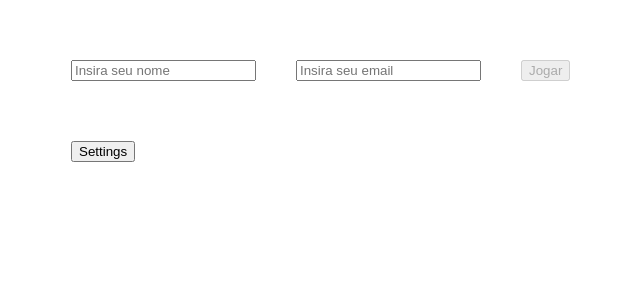
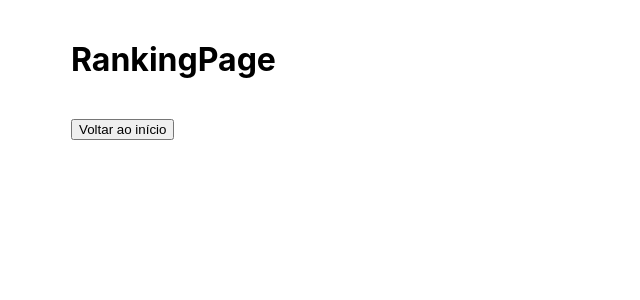
Before and after one commit to israelnazareth/trivia-react-redux-project, a React (Create React App) app: page /ranking in a window 1280 px wide. Shown: the top 300 px of the page, without its empty margins (9-649 px from the left). Built offline with nearby package versions, Linux system fonts and the light colour scheme.

Commit message:
Requisito 16 e 18: Completos

```diff
--- a/src/components/Routes.js
+++ b/src/components/Routes.js
@@ -4,6 +4,7 @@ import Login from '../pages/Login';
 import Mainpage from '../pages/Mainpage';
 import Settings from '../pages/Settings';
 import Feedback from '../pages/Feedback';
+import Ranking from '../pages/Ranking';
 
 export default class Routes extends Component {
   render() {
@@ -12,6 +13,7 @@ export default class Routes extends Component {
         <Route path="/settings" component={ Settings } />
         <Route path="/gameplay" component={ Mainpage } />
         <Route path="/feedback" component={ Feedback } />
+        <Route path="/ranking" component={ Ranking } />
         <Route path="/" component={ Login } />
       </Switch>
     );
--- a/src/pages/Feedback.js
+++ b/src/pages/Feedback.js
@@ -24,6 +24,13 @@ export default class Feedback extends Component {
         >
           Jogar novamente
         </button>
+        <button
+          type="button"
+          data-testid="btn-ranking"
+          onClick={ () => history.push('/ranking') }
+        >
+          Ranking
+        </button>
       </div>
     );
   }
--- /dev/null
+++ b/src/pages/Ranking.js
@@ -0,0 +1,28 @@
+import React, { Component } from 'react';
+import PropTypes from 'prop-types';
+
+class Ranking extends Component {
+  render() {
+    const { history } = this.props;
+    return (
+      <div>
+        <h1 data-testid="ranking-title">RankingPage</h1>
+        <button
+          type="button"
+          data-testid="btn-go-home"
+          onClick={ () => history.push('/') }
+        >
+          Voltar ao início
+        </button>
+      </div>
+    );
+  }
+}
+
+Ranking.propTypes = {
+  history: PropTypes.shape({
+    push: PropTypes.func,
+  }).isRequired,
+};
+
+export default Ranking;
```
